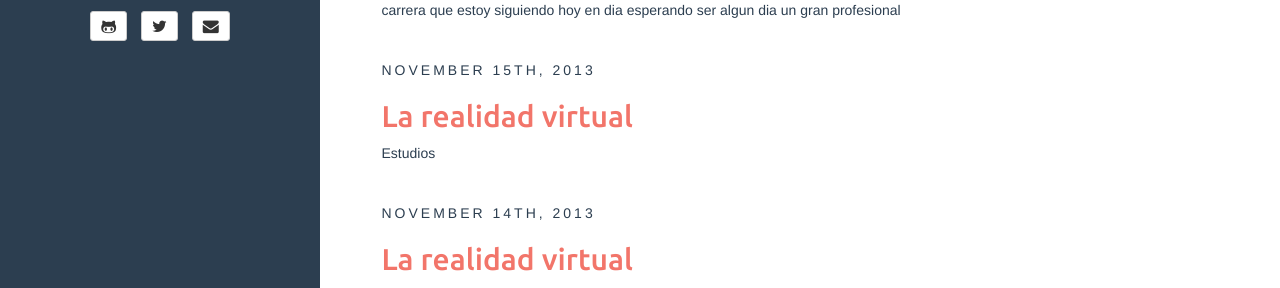
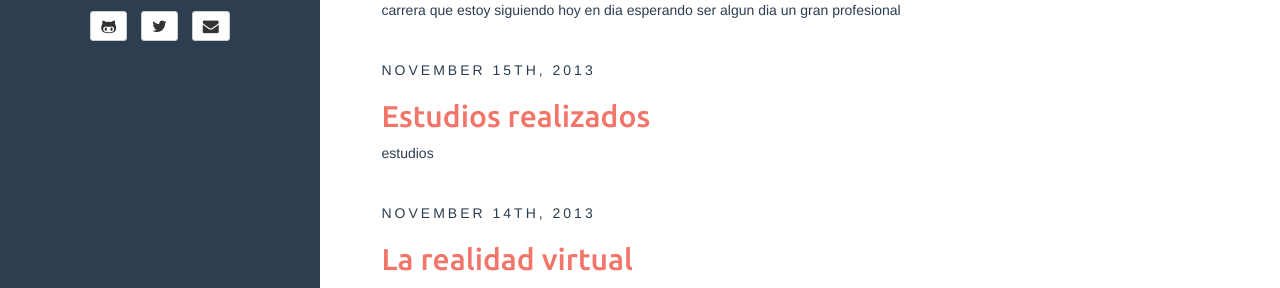
Before and after one commit to sasolanom/sasolanom.github.io, a Jekyll site: the page built from index.html, in a window 1280 px wide and 1173 px high. Shown: the part 349-637 px from the top of the window. Built offline with Jekyll 4.4.1, drawn with Linux system fonts in a browser that asks for light colours; the list of posts is cut into pages by our own code.

Commit message:
Update 2013-11-15-configuration.md

```diff
--- a/_posts/2013-11-15-configuration.md
+++ b/_posts/2013-11-15-configuration.md
@@ -1,9 +1,9 @@
 ---
 layout: post
-title: La realidad virtual
+title: Estudios realizados
 categories: [general, demo]
 tags: [demo, dbyll, dbtek]
-description: Estudios
+description: estudios
 ---
 
 
```
